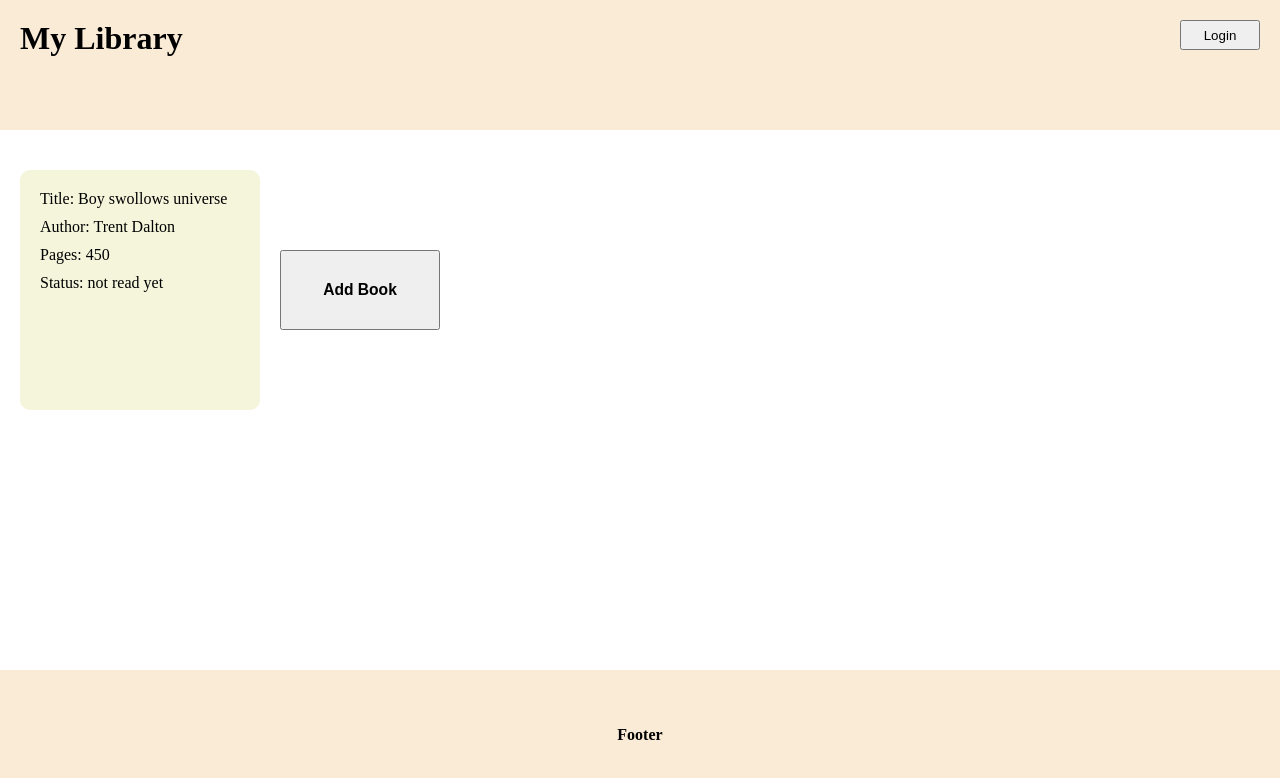
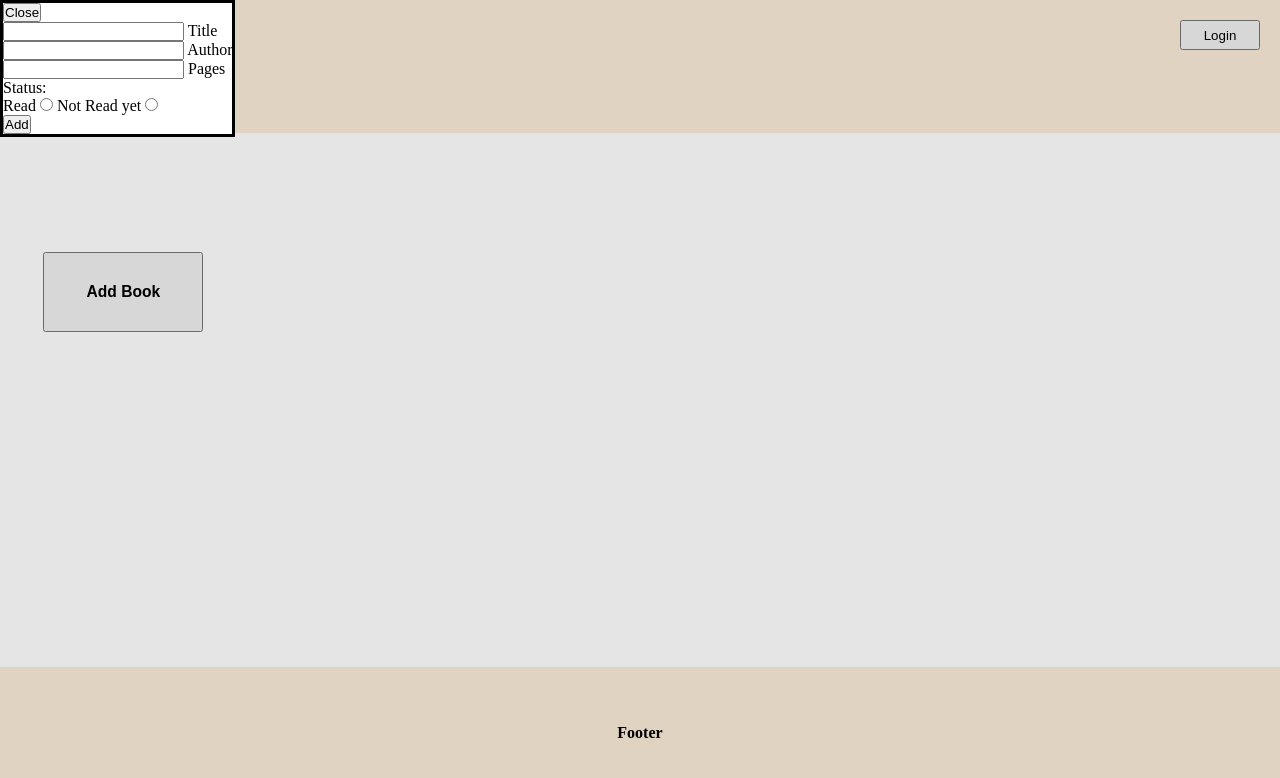
Before and after one commit to Borrispooman/Library, a plain HTML site: page index.html in a window 1280 px wide. Both pictures are taken after a click on the button "Add Book". Drawn offline with Linux system fonts and the light colour scheme.

Commit message:
rough dialog pop up functionality

```diff
--- a/index.html
+++ b/index.html
@@ -13,9 +13,59 @@
     </header>
     <div class="main-content" id="main">
         <div class="add-book-container" id="add-book-container">
+            <dialog id="add-book-dialog">
+                <button id="close">Close</button>
+                <form id = "new-book-details">
+                    <div class="form-group">
+                        <input type="text"
+                        name="added-book-title"
+                        id="new-title"
+                        class="form-input"
+                        minlength="3"
+                        >
+                        <label for="new-title">Title</label>
+                    </div>
+
+                     <div class="form-group">
+                        <input type="text"
+                        name="added-book-author"
+                        id="new-author"
+                        class="form-input"
+                        minlength="3"
+                        >
+                        <label for="new-author">Author</label>
+                    </div>
+
+                     <div class="form-group">
+                        <input type="number"
+                        name="added-book-pages"
+                        id="new-pages"
+                        class="form-input"
+                        min= "1"
+                        >
+                        <label for="new-pages">Pages</label>
+                    </div>
+
+                    <div class="form-group">
+                        <legend>Status:</legend>
+                        <label>
+                            Read
+                            <input type="radio" name="choice" value="true" id="read">
+                        </label>
+                        <label>
+                            Not Read yet
+                            <input type="radio" name="choice" value="false" id="not-read">
+                        </label>
+                    </div>
+
+                    <button type="submit">Add</button>
+
+                </form>
+            </dialog>
             <button class="add-book" id="add-book-button">
                 <h3>Add Book</h3>
             </button>
+
         </div>
 
     </div>
--- a/scripts.js
+++ b/scripts.js
@@ -10,6 +10,8 @@ function Book(title, author, pages, read){
         this.info = function(){
             return(`${this.title} by ${this.author}, ${this.pages} pages, ${this.readString}`)
         }
+        this.isDisplayed = true;
+
     }
 
     Book.prototype.info = function(){
@@ -22,6 +24,7 @@ function addBookToLibrary(title, author, pages, read){
 
 function displayLibrary(){
     for (let i = 0; i < myLibrary.length; i++){
+
         const newDiv = document.createElement("div")
         newDiv.className = "bookCard";
 
@@ -55,4 +58,39 @@ function displayLibrary(){
 
 addBookToLibrary("Boy swollows universe", "Trent Dalton", 450, false);
 
-displayLibrary();
+
+const dialog = document.getElementById("add-book-dialog")
+const closeBtn = document.getElementById("close")
+const openBtn = document.getElementById("add-book-button")
+
+openBtn.addEventListener("click", () => {
+   dialog.showModal();
+})
+
+closeBtn.addEventListener("click", () => {
+    dialog.close();
+})
+
+
+
+const form = document.getElementById("new-book-details")
+
+form.addEventListener("submit", function(e){
+    e.preventDefault();
+
+    const newTitle = document.getElementById("new-title").value;
+    const newAuthor = document.getElementById("new-author").value;
+    const newPages = document.getElementById("new-pages").value;
+    const status = document.querySelector("input[name='choice']:checked").value === "true";
+
+    addBookToLibrary(newTitle, newAuthor, newPages, status);
+
+    displayLibrary();
+
+    dialog.close();
+
+
+
+
+
+});
```
